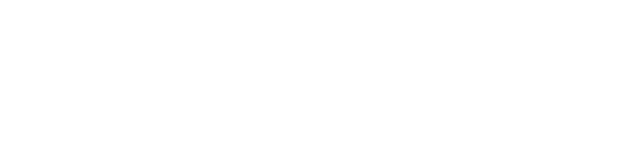
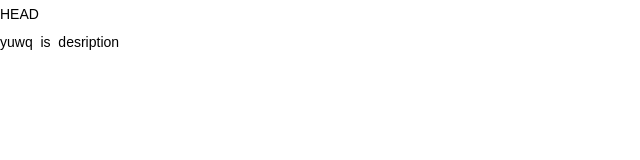
Before and after one commit to yuwq1098/backbone--maizi, a plain HTML site: page index.html in a window 1280 px wide. Shown: the whole page, without its empty margins (0-640 px from the left). Drawn offline with Linux system fonts and the light colour scheme.

Commit message:
backbone--麦子视频第三节课

```diff
--- a/index.html
+++ b/index.html
@@ -11,7 +11,7 @@
 </head>
 
 <body>
-
+   <div id="head">the head!xxxx</div>
 </body>
 
 <script type="text/javascript" src="js/jquery.js"></script>
--- a/js/test.js
+++ b/js/test.js
@@ -1,20 +1,85 @@
 $(function(){
 
-    var _obj = {
-    	title: "yuwenqiang",
-    	desription: "desription"
-    }
 
     var ToDoItem = Backbone.Model.extend({
 
     });
 
-    var toDoItem = new ToDoItem(_obj);
+    var toDoItem = new ToDoItem({
+        title: "yuwenqiang",
+    	desription: "desription"
+    });
 
-    console.log(toDoItem.get("title"));
+    var ToDoItemView = Backbone.View.extend({
+        /*tagName: "li",
+        className: "cli",*/
+        /*attributes: {
+        	style: "color:red;height: 400px; background-color: #444;",
+        },*/
+        render: function(){
+            this.$el.html('<span>HEAD<span>');
+            return this;
+        },
+    })
 
-    toDoItem.set("title","yuwq123");
+    var ToDoItemView02 = Backbone.View.extend({
+        tagName: "p",
+        className: "#talk",
 
-    console.log(toDoItem.toJSON().desription);
+        //重绘的方法
+        render: function(){
+            this.$el.html('<span>'+this.model.get("title")+'</span>&nbsp;&nbsp;is&nbsp;&nbsp;<span>'+this.model.get("desription")+'</span>');
+            return this;
+        },
+    })
+
+
+
+    var toDoTtemView = new ToDoItemView({
+    	id: "item",
+    });
+    var toDoTtemView2 = new ToDoItemView({
+    	id: "item2",
+    });
+    var toDoTtemView3 = new ToDoItemView({
+    	/*tagName:"div",
+    	className: false,
+        id:"head",*/
+    	el: "#head",
+    });
+
+    toDoTtemView3.render();
+
+    var toDoTtemView4 = new ToDoItemView02({
+        model: toDoItem,
+    });
+
+    toDoTtemView4.render().$el.appendTo($('body'));
+
+
+    console.log(toDoTtemView);
+    console.log(toDoTtemView.el.style);
+
+    console.log(toDoTtemView2);
+
+    console.log(toDoTtemView3);
+
+    console.log(toDoTtemView4);
+
+    /*model更新后需要再次渲染*/
+    toDoItem.set("title","yuwq");
+    // toDoTtemView4.render().$el.appendTo($('body'));  不需要再次appendTo
+    toDoTtemView4.render();
+
+    /*toDoTtemView4.remove();  //删除渲染
+    console.log(toDoTtemView4);
+
+    toDoTtemView4.render().$el.appendTo($('body'));
+    console.log(toDoTtemView4);
+*/
+
+
+
+
 
 });
```
